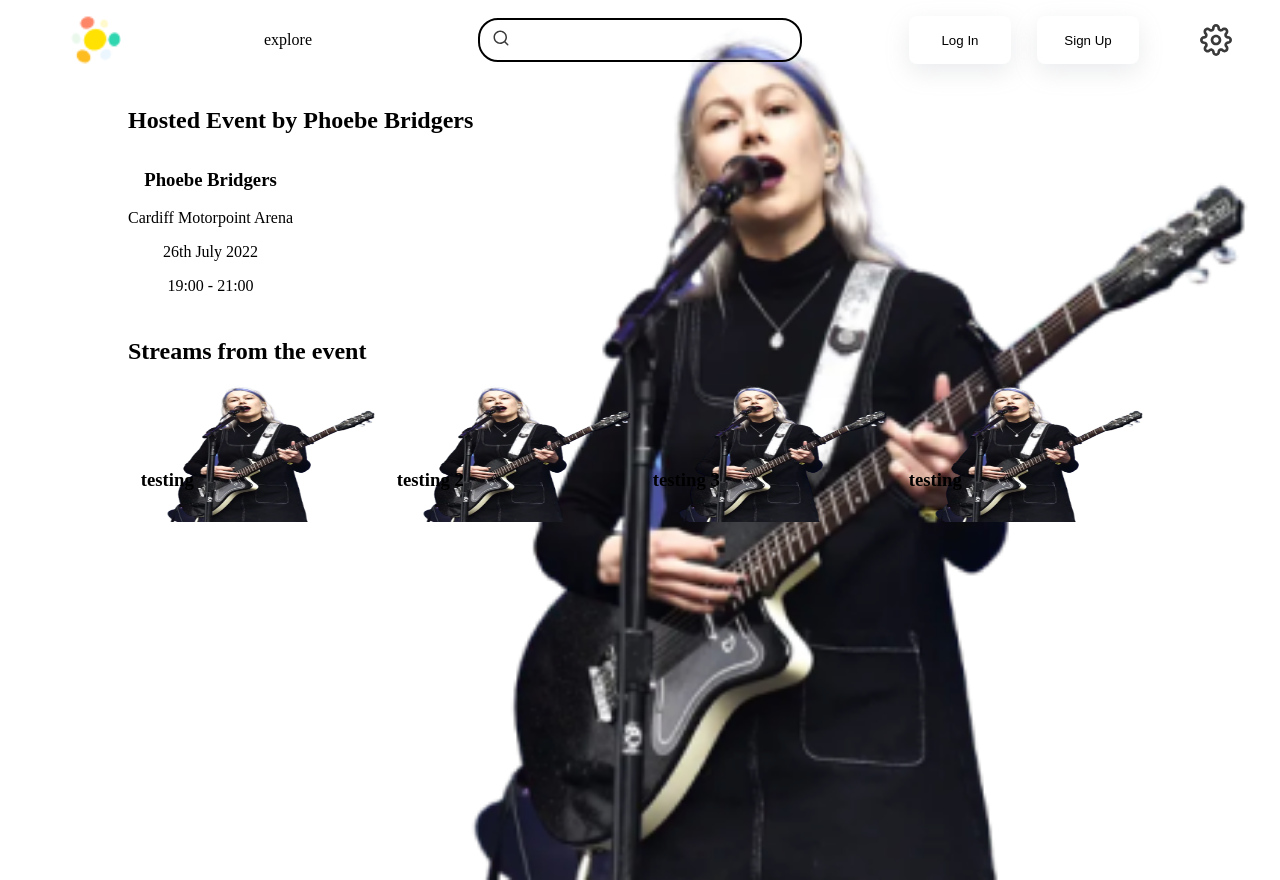
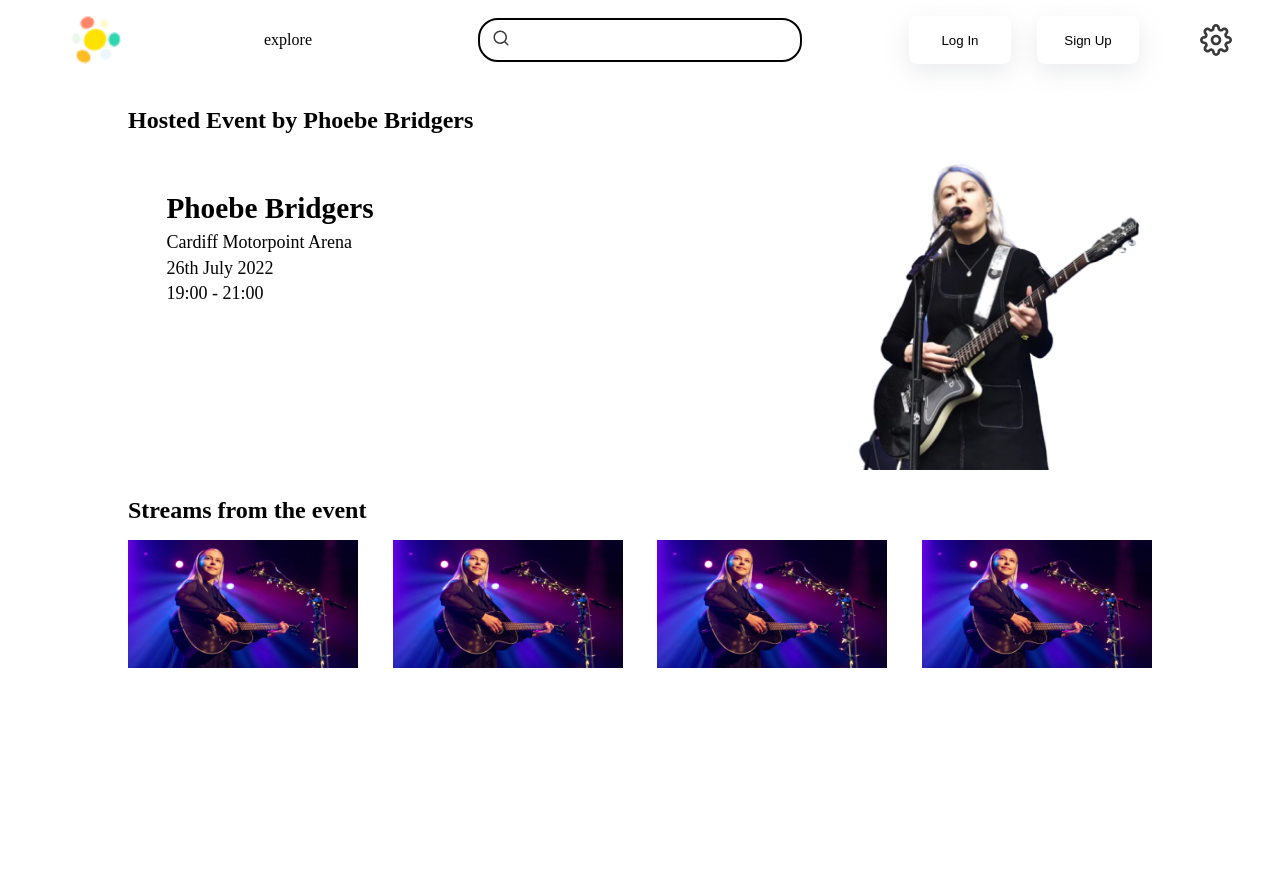
Before and after one commit to yourpalharvey/Bubble, a Next.js app in the folder frontend/: page /hosted in a window 1280 px wide. Built offline with nearby package versions, Linux system fonts and the light colour scheme.

Commit message:
added different streaming videos

```diff
--- /dev/null
+++ b/frontend/components/HostedEventBubble/hostedBubble.module.css
@@ -0,0 +1,70 @@
+.fullBubbleContainer {
+    height: 25vw;
+    width: 100vw;
+
+    background-color: var(--orange);
+
+    border-radius: 1vh;
+    position: relative;
+}
+
+.fullText {
+    position: absolute;
+    z-index: 10;
+    top: 1vw;
+    left: 3vw;
+    color: var(--white);
+    font-size: 25px;
+}
+
+.fullPText {
+    position: absolute;
+    z-index: 10;
+    top: 4vw;
+    left: 0vw;
+    color: var(--white);
+    font-size: 18px;
+}
+
+.fullDate {
+    position: absolute;
+    z-index: 10;
+    top: 6vw;
+    left: 0vw;
+    color: var(--white);
+    font-size: 18px;
+}
+
+.fullTime {
+    position: absolute;
+    z-index: 10;
+    top: 8vw;
+    left: 0vw;
+    color: var(--white);
+    font-size: 18px;
+}
+
+.liveButton {
+    position: absolute;
+    z-index: 10;
+    top: 12vw;
+    left: 0vw;
+    /* background-color: var(--red); */
+    font-size: 18px;
+}
+
+.miniWideContainer {
+    margin-top: 2v;
+    height: 10vw;
+    width: 18vw;
+
+    background-color: var(--orange);
+
+    border-radius: 1vh;
+    position: relative;
+}
+
+.miniWideImage {
+    border-radius: 50;
+    overflow: 'hidden';
+}
--- /dev/null
+++ b/frontend/components/HostedEventBubble/index.js
@@ -0,0 +1,79 @@
+import Link from "next/link";
+import Image from "next/image";
+import styles from "./hostedBubble.module.css";
+
+// Full Grid Bubble
+
+export const FullBubble = (props) => {
+
+
+    return (
+        <Link href={`/${props.url}`}>
+            <div className={styles.fullBubbleContainer}>
+                <div className={styles.fullText}>
+                    <h3 className={styles.fullHeading}>
+                        {props.text}
+                    </h3>
+                    <div className={styles.fullPText}>
+                    <p className={styles.fullVenue}>
+                        {props.venue}
+                    </p>
+                    </div>
+                    <div className={styles.fullDate}>
+                    <p className={styles.fullEventDate}>
+                        {props.date}
+                    </p>
+                    </div>
+                    <div className={styles.fullTime}>
+                    <p className={styles.fullEventTime}>
+                        {props.time}
+                    </p>
+                    </div>
+                </div>
+
+                <Image
+                    src={props.image}
+                    alt={`picture of ${props.text}`}
+                    layout="fill"
+                    objectFit="contain"
+                    objectPosition="right"
+                />
+            </div>
+        </Link>
+
+)
+}
+
+// Mini wide Grids
+
+export const MiniWideBubble = (props) => {
+
+    return (
+        <Link href={`/${props.url}`}>
+            <div className={styles.miniWideContainer}>
+
+                <div className={styles.miniWideImage}>
+                    <Image
+                        src={props.image}
+                        alt={`picture of ${props.text}`}
+                        layout="fill"
+                        // objectFit="fill"
+                        // objectPosition="right"
+                    />
+                </div>
+
+                <div className={styles.miniWideText}>
+                    <h3 className={styles.miniWideHeading}>
+                        {props.eventName}
+                    </h3>
+                    <div className={styles.miniWideUser}>
+                    <p className={styles.miniWideUserName}>
+                        {props.userName}
+                    </p>
+                    </div>
+                </div>
+            </div>
+
+        </Link>
+    )
+}
--- a/frontend/components/bubbles/index.js
+++ b/frontend/components/bubbles/index.js
@@ -1,7 +1,6 @@
 import Link from "next/link";
 import Image from "next/image";
 import styles from "./bubble.module.css";
-import liveButtonFunc from "../background/buttons";
 
 
 
@@ -81,76 +80,3 @@
         </Link>
     )
 }
-
-// Full Grid Bubble
-
-export const FullBubble = (props) => {
-
-
-    return (
-        <Link href={`/${props.url}`}>
-            <div className={styles.fullBubbleContainer}>
-                <div className={styles.fullText}>
-                    <h3 className={styles.fullHeading}>
-                        {props.text}
-                    </h3>
-                    <div className={styles.fullPText}>
-                    <p className={styles.fullVenue}>
-                        {props.venue}
-                    </p>
-                    </div>
-                    <div className={styles.fullDate}>
-                    <p className={styles.fullEventDate}>
-                        {props.date}
-                    </p>
-                    </div>
-                    <div className={styles.fullTime}>
-                    <p className={styles.fullEventTime}>
-                        {props.time}
-                    </p>
-                    </div>
-                    <liveButtonFunc></liveButtonFunc>
-                </div>
-
-                <Image
-                    src={props.image}
-                    alt={`picture of ${props.text}`}
-                    layout="fill"
-                    objectFit="contain"
-                    objectPosition="right"
-                />
-            </div>
-        </Link>
-
-)
-}
-
-// Mini wide Grids
-
-export const miniWideBubble = (props) => {
-    return (
-        <Link href={`/${props.url}`}>
-            <div className={styles.miniWideContainer}>
-                <div className={styles.miniWideText}>
-                    <h3 className={styles.miniWideHeading}>
-                        {props.eventName}
-                    </h3>
-                    <div className={styles.miniWideUser}>
-                    <p className={styles.miniWideUserName}>
-                        {props.userName}
-                    </p>
-                    </div>
-                </div>
-
-                <Image
-                    src={props.image}
-                    alt={`picture of ${props.text}`}
-                    layout="fill"
-                    objectFit="contain"
-                    objectPosition="right"
-                />
-            </div>
-
-        </Link>
-    )
-}
--- a/frontend/pages/hosted/index.js
+++ b/frontend/pages/hosted/index.js
@@ -2,7 +2,8 @@
 import { Background } from '../../components/background'
 import styles from '../../styles/HostedEvents.module.css'
 import { Navbar } from '../../components/navbar'
-import {SquareBubble, TallBubble, WideBubble, FullBubble} from '../../components/bubbles'
+// import {SquareBubble, TallBubble, WideBubble} from '../../components/bubbles'
+import { FullBubble, MiniWideBubble } from '../../components/HostedEventBubble'
 import { HomeTopContainer } from '../../containers/bubbleContainer'
 import { HostedEventsContainer } from '../../containers/eventsContainer'
 import { Button } from '../../objects/button'
@@ -34,33 +35,35 @@
                 </HostedEventsContainer>
 
                 <HostedEventsContainer title={`Streams from the event`}>
-                <WideBubble
-              text="testing"
-              date="July 28th"
-              image="/phoebeBridges.png"
+
+                    <MiniWideBubble
+                        eventName="testing"
+                        userName="July 28th"
+                        image="/phoebeStream.png"
                         url="categories/1"
                     />
 
-          <WideBubble
+                    <MiniWideBubble
                         text="testing 2"
                         date="July 28th"
-              image="/phoebeBridges.png"
+                        image="/phoebeStream.png"
                         url="categories/2"
                     />
 
-          <WideBubble
+                    <MiniWideBubble
                         text="testing 3"
                         date="July 28th"
-              image="/phoebeBridges.png"
+                        image="/phoebeStream.png"
                         url="categories/3"
                     />
 
-          <WideBubble
+                    <MiniWideBubble
                         text="testing"
                         date="July 28th"
-              image="/phoebeBridges.png"
+                        image="/phoebeStream.png"
                         url="categories/1"
                     />
+
                 </HostedEventsContainer>
 
 
```
Also changed, not shown: frontend/components/bubbles/HostedEventBubble/hostedBubble.module.css (deleted, +0 -54 lines), frontend/components/bubbles/HostedEventBubble/index.js (deleted). Lines whose indentation alone changed are shown as unchanged.
